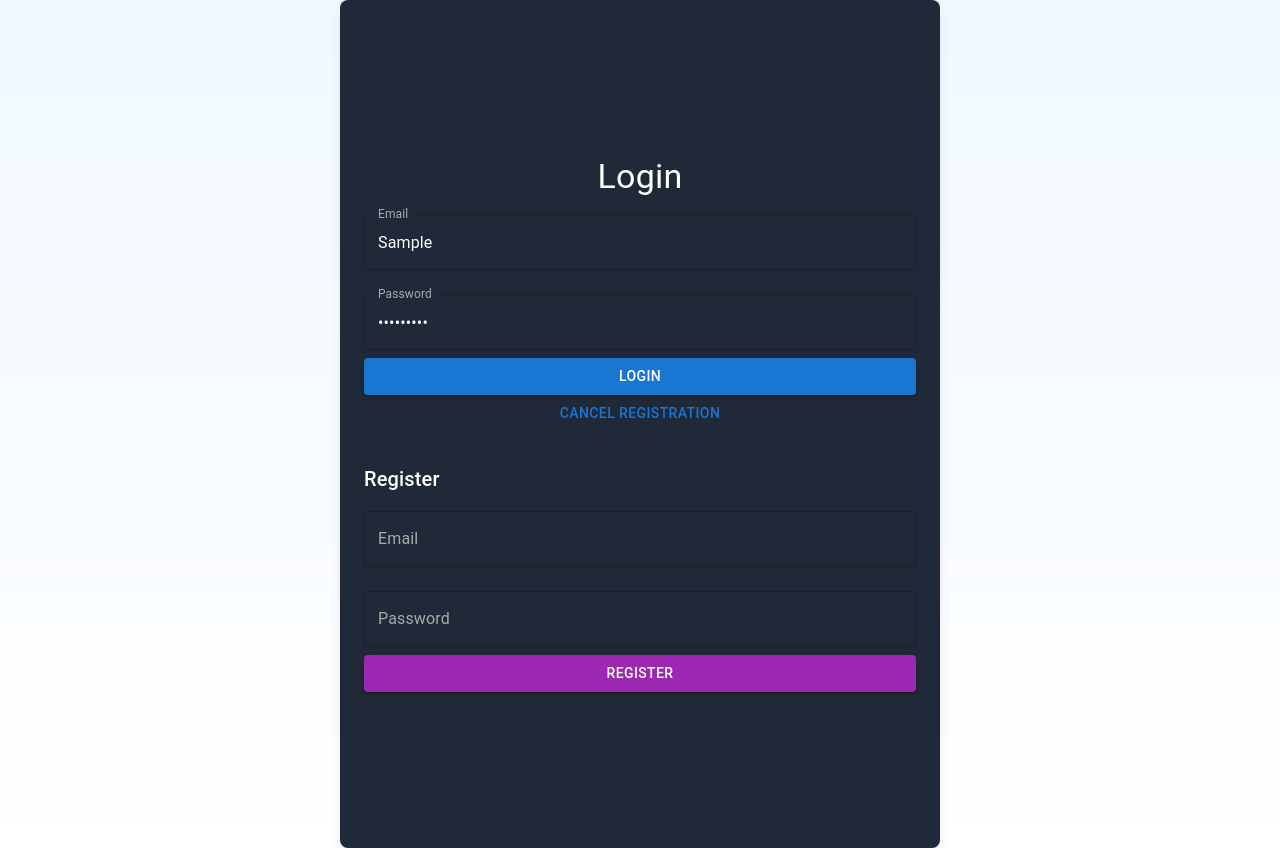
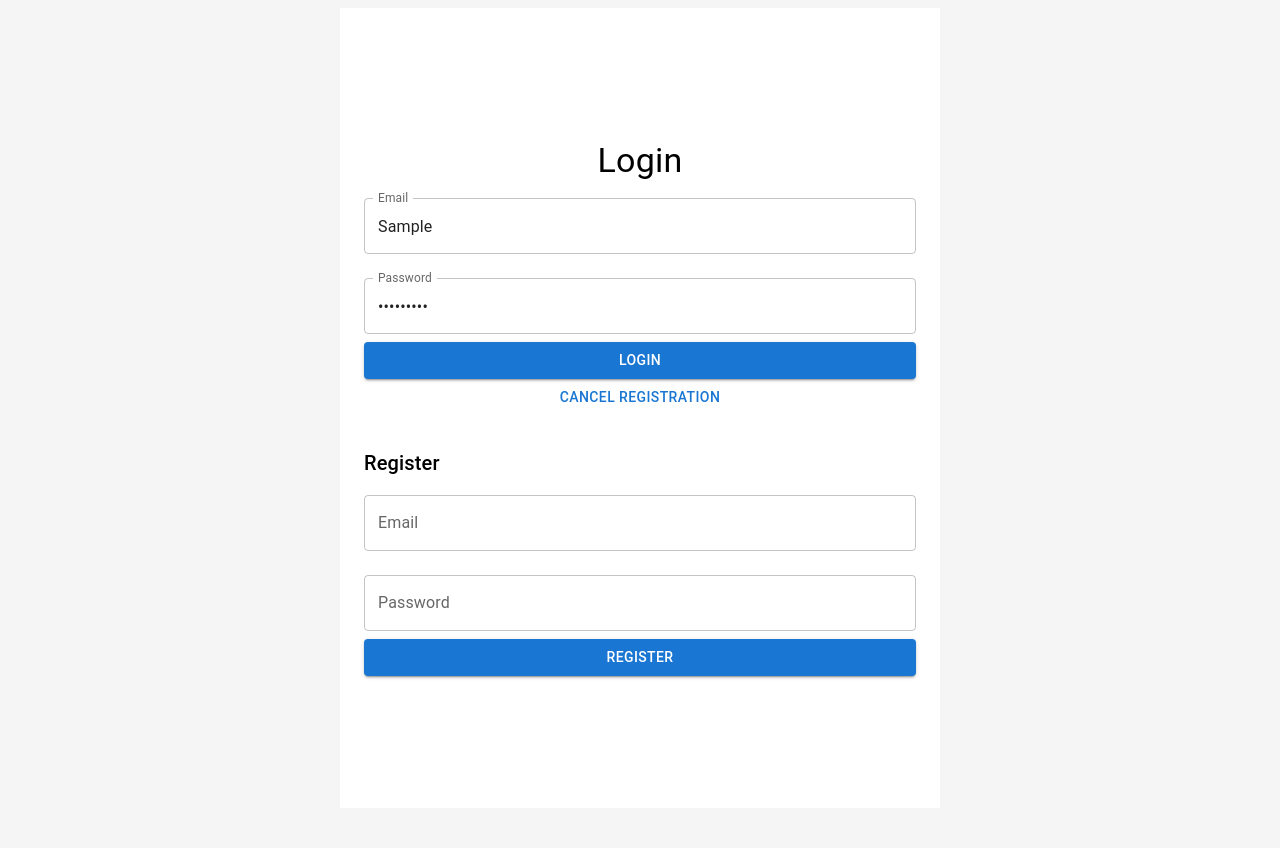
Before and after one commit to LeoJunioYuri/stock-manager, a Next.js app in the folder frontend/: page / in a window 1280 px wide. Both pictures are taken after typing "Sample", "Sample123" into the empty fields and a click on the button "CREATE AN ACCOUNT". After the commit the page ends 816 px from the top, so only its background shows below. Built offline with nearby package versions, Linux system fonts and the light colour scheme.

Commit message:
feat: implementando paleta de cores

```diff
--- a/frontend/src/app/globals.css
+++ b/frontend/src/app/globals.css
@@ -1,32 +1,90 @@
-@tailwind base;
-@tailwind components;
-@tailwind utilities;
+/* globals.css */
 
 :root {
-  --foreground-rgb: 0, 0, 0; /* Cor do texto */
-  --background-start-rgb: 240, 248, 255; /* Cor de fundo clara inicial */
-  --background-end-rgb: 255, 255, 255; /* Cor de fundo clara final */
-}
-
-@media (prefers-color-scheme: dark) {
-  :root {
-    --foreground-rgb: 255, 255, 255; /* Cor do texto no modo escuro */
-    --background-start-rgb: 0, 0, 0; /* Cor de fundo escura inicial */
-    --background-end-rgb: 20, 20, 20; /* Cor de fundo escura final */
-  }
+  --primary-color: #03242f;
+  --secondary-color: #42b7bc;
+  --background-color: #f5f5f5;
+  --white-color: #ffffff;
+  --black-color: #000000;
 }
 
 body {
-  color: rgb(var(--foreground-rgb));
-  background: linear-gradient(
-      to bottom,
-      rgb(var(--background-start-rgb)),
-      rgb(var(--background-end-rgb))
-    );
+  background-color: var(--background-color);
+  color: var(--black-color);
+  font-family: 'Inter', sans-serif;
 }
 
-@layer utilities {
-  .text-balance {
-    text-wrap: balance;
-  }
+.container {
+  background-color: var(--primary-color);
+  color: var(--white-color);
 }
+
+.text-field {
+  color: var(--white-color);
+}
+
+.text-field-label {
+  color: #aaa;
+}
+
+.button-primary {
+  background-color: var(--primary-color);
+  color: var(--white-color);
+}
+
+.button-secondary {
+  background-color: var(--secondary-color);
+  color: var(--white-color);
+}
+
+.button-text {
+  color: var(--white-color);
+}
+
+/* globals.css */
+
+:root {
+  --primary-color: #03242f;
+  --secondary-color: #42b7bc;
+  --background-color: #f5f5f5;
+  --white-color: #ffffff;
+  --black-color: #000000;
+}
+
+body {
+  background-color: var(--background-color);
+  color: var(--black-color);
+  font-family: 'Inter', sans-serif;
+}
+
+.container {
+  background-color: var(--white-color);
+  color: var(--black-color);
+}
+
+.button-primary {
+  background-color: var(--primary-color);
+  color: var(--white-color);
+}
+
+.button-secondary {
+  background-color: var(--secondary-color);
+  color: var(--white-color);
+}
+
+.button-error {
+  background-color: var(--black-color);
+  color: var(--white-color);
+}
+
+.dialog {
+  background-color: var(--white-color);
+}
+
+.text-field {
+  color: var(--black-color);
+}
+
+.text-field-label {
+  color: var(--black-color);
+}
--- a/frontend/src/app/page.tsx
+++ b/frontend/src/app/page.tsx
@@ -3,6 +3,7 @@
 import { useRouter } from "next/navigation";
 import { Container, Box, Typography, TextField, Button } from "@mui/material";
 import axios from "axios";
+import "./globals.css"; // Importando o arquivo de estilos
 
 const LoginPage = () => {
   const [email, setEmail] = useState("");
@@ -51,7 +52,7 @@
   return (
     <Container
       maxWidth="sm"
-      className="bg-gray-800 text-white p-6 rounded-lg shadow-lg"
+      className="container p-6 rounded-lg shadow-lg"
     >
       <Box
         display="flex"
@@ -69,8 +70,8 @@
           onChange={(e) => setEmail(e.target.value)}
           fullWidth
           margin="normal"
-          InputProps={{ style: { color: "white" } }}
-          InputLabelProps={{ style: { color: "#aaa" } }}
+          className="text-field"
+          InputLabelProps={{ className: "text-field-label" }}
         />
         <TextField
           label="Password"
@@ -79,15 +80,14 @@
           onChange={(e) => setPassword(e.target.value)}
           fullWidth
           margin="normal"
-          InputProps={{ style: { color: "white" } }}
-          InputLabelProps={{ style: { color: "#aaa" } }}
+          className="text-field"
+          InputLabelProps={{ className: "text-field-label" }}
         />
         <Button
           variant="contained"
-          color="primary"
           onClick={handleLogin}
           fullWidth
-          className="mt-4"
+          className="button-primary mt-4"
         >
           Login
         </Button>
@@ -95,8 +95,8 @@
         <Button
           variant="text"
           onClick={() => setShowRegister(!showRegister)}
-          className="mt-4"
           fullWidth
+          className="button-text mt-4"
         >
           {showRegister ? "Cancel Registration" : "Create an Account"}
         </Button>
@@ -110,8 +110,8 @@
               onChange={(e) => setNewEmail(e.target.value)}
               fullWidth
               margin="normal"
-              InputProps={{ style: { color: "white" } }}
-              InputLabelProps={{ style: { color: "#aaa" } }}
+              className="text-field"
+              InputLabelProps={{ className: "text-field-label" }}
             />
             <TextField
               label="Password"
@@ -120,15 +120,14 @@
               onChange={(e) => setNewPassword(e.target.value)}
               fullWidth
               margin="normal"
-              InputProps={{ style: { color: "white" } }}
-              InputLabelProps={{ style: { color: "#aaa" } }}
+              className="text-field"
+              InputLabelProps={{ className: "text-field-label" }}
             />
             <Button
               variant="contained"
-              color="secondary"
               onClick={handleRegister}
               fullWidth
-              className="mt-4"
+              className="button-secondary mt-4"
             >
               Register
             </Button>
--- a/frontend/src/app/products/page.tsx
+++ b/frontend/src/app/products/page.tsx
@@ -46,7 +46,7 @@
         }
       );
       setProducts(response.data.rows);
-      setTotalPages(Math.ceil(response.data.count / 10));
+      setTotalPages(Math.ceil(response.data.count / 6));
     } catch (error) {
       console.error("Error fetching products:", error);
     }
@@ -130,14 +130,14 @@
   };
 
   return (
-    <Container maxWidth="md">
+    <Container maxWidth="md" className="container">
       <Typography variant="h4" gutterBottom color="textPrimary">
         Products
       </Typography>
       <Button
         variant="contained"
-        color="primary"
         onClick={handleOpenCreateModal}
+        className="button-primary"
         style={{ marginBottom: '16px' }} // Espaçamento abaixo do botão
       >
         Add Product
@@ -145,10 +145,12 @@
       <Grid container spacing={2}>
         {products.map((product) => (
           <Grid item key={product.id} xs={12} sm={6} md={4}>
-            <Box border={1} borderRadius={4} p={2}>
-              <Typography variant="h6">{product.name}</Typography>
-              <Typography>{product.description}</Typography>
-              <Typography>${product.price}</Typography>
+            <Box border={1} borderRadius={4} p={2} borderColor="textSecondary">
+              <Typography variant="h6" color="textPrimary">
+                {product.name}
+              </Typography>
+              <Typography color="textSecondary">{product.description}</Typography>
+              <Typography color="textPrimary">${product.price}</Typography>
               {product.imageUrl && (
                 <img
                   src={product.imageUrl}
@@ -159,15 +161,15 @@
               <Box display="flex" gap={1} mt={2}>
                 <Button
                   variant="contained"
-                  color="secondary"
                   onClick={() => handleOpenEditModal(product)}
+                  className="button-secondary"
                 >
                   Edit
                 </Button>
                 <Button
                   variant="contained"
-                  color="error"
                   onClick={() => handleOpenDeleteModal(product)}
+                  className="button-error"
                 >
                   Delete
                 </Button>
@@ -198,6 +200,7 @@
             borderRadius: "8px",
           },
         }}
+        className="dialog"
       >
         <DialogTitle>{isEditing ? "Edit Product" : "Add Product"}</DialogTitle>
         <DialogContent>
@@ -207,6 +210,8 @@
             onChange={(e) => setName(e.target.value)}
             fullWidth
             margin="normal"
+            className="text-field"
+            InputLabelProps={{ className: "text-field-label" }}
           />
           <TextField
             label="Description"
@@ -214,6 +219,8 @@
             onChange={(e) => setDescription(e.target.value)}
             fullWidth
             margin="normal"
+            className="text-field"
+            InputLabelProps={{ className: "text-field-label" }}
           />
           <TextField
             label="Price"
@@ -221,6 +228,8 @@
             onChange={(e) => setPrice(e.target.value)}
             fullWidth
             margin="normal"
+            className="text-field"
+            InputLabelProps={{ className: "text-field-label" }}
           />
           <TextField
             label="Image URL"
@@ -228,11 +237,13 @@
             onChange={(e) => setImageUrl(e.target.value)}
             fullWidth
             margin="normal"
+            className="text-field"
+            InputLabelProps={{ className: "text-field-label" }}
           />
         </DialogContent>
         <DialogActions>
           <Button onClick={() => setOpenModal(false)}>Cancel</Button>
-          <Button onClick={isEditing ? handleEditProduct : handleCreateProduct} color="primary">
+          <Button onClick={isEditing ? handleEditProduct : handleCreateProduct} className="button-primary">
             {isEditing ? "Save" : "Create"}
           </Button>
         </DialogActions>
@@ -248,14 +259,15 @@
             borderRadius: "8px",
           },
         }}
+        className="dialog"
       >
         <DialogTitle>Delete Product</DialogTitle>
         <DialogContent>
-          <Typography>Are you sure you want to delete this product?</Typography>
+          <Typography color="textPrimary">Are you sure you want to delete this product?</Typography>
         </DialogContent>
         <DialogActions>
           <Button onClick={() => setOpenDeleteModal(false)}>Cancel</Button>
-          <Button onClick={handleDeleteProduct} color="error">
+          <Button onClick={handleDeleteProduct} className="button-error">
             Delete
           </Button>
         </DialogActions>
--- a/frontend/src/theme.ts
+++ b/frontend/src/theme.ts
@@ -1,16 +1,21 @@
-// // src/theme.ts
-// import { createTheme } from '@mui/material/styles';
+import { createTheme } from '@mui/material/styles';
 
-// const theme = createTheme({
-//   palette: {
-//     primary: {
-//       main: '#1976d2',
-//     },
-//     secondary: {
-//       main: '#dc004e',
-//     },
-//   },
-//   // Adicione outras configurações de tema aqui
-// });
+const theme = createTheme({
+  palette: {
+    primary: {
+      main: '#03242f',
+    },
+    secondary: {
+      main: '#42b7bc',
+    },
+    background: {
+      default: '#f5f5f5',
+      paper: '#ffffff',
+    },
+    text: {
+      primary: '#000000',
+    },
+  },
+});
 
-// export default theme;
+export default theme;
```
